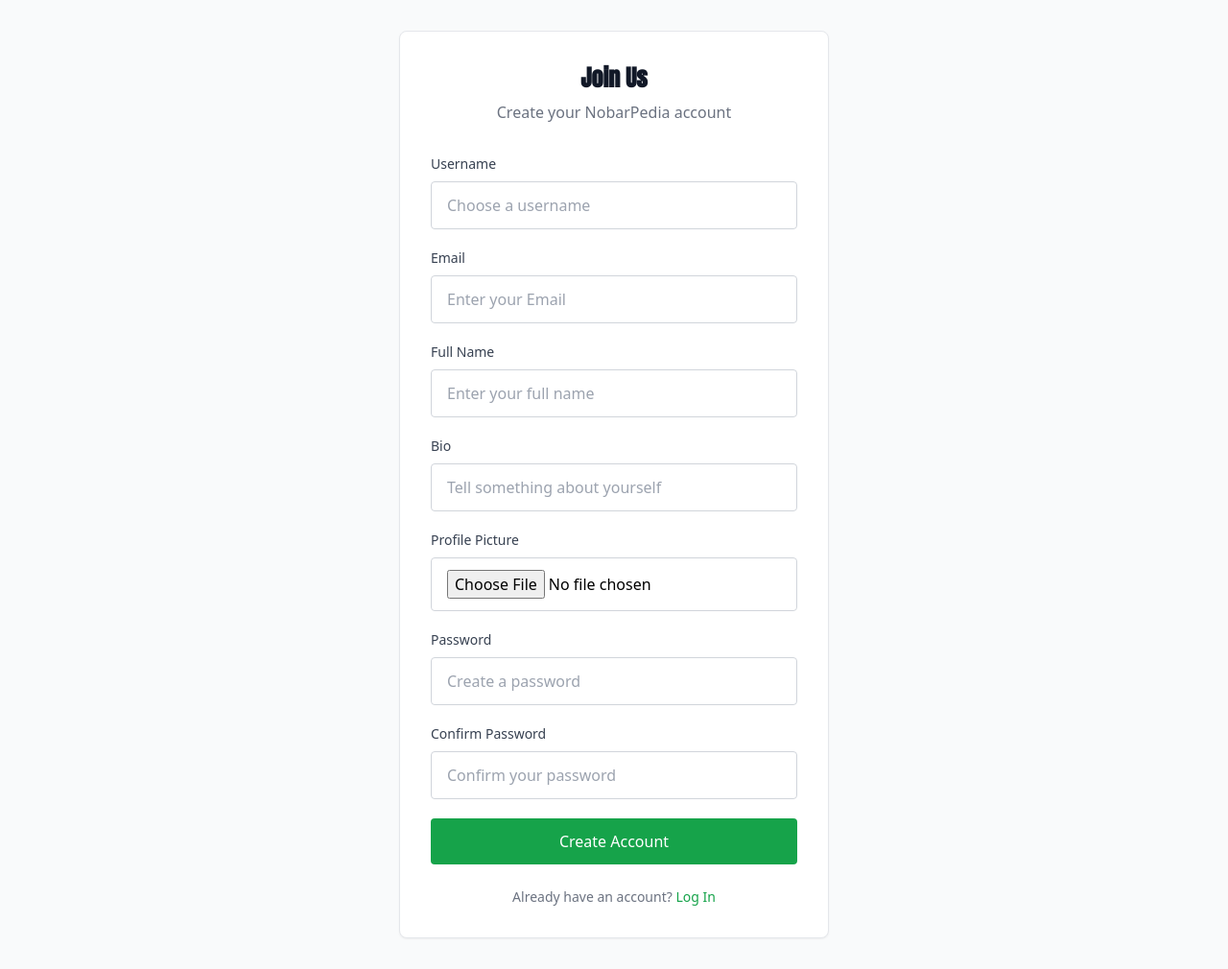
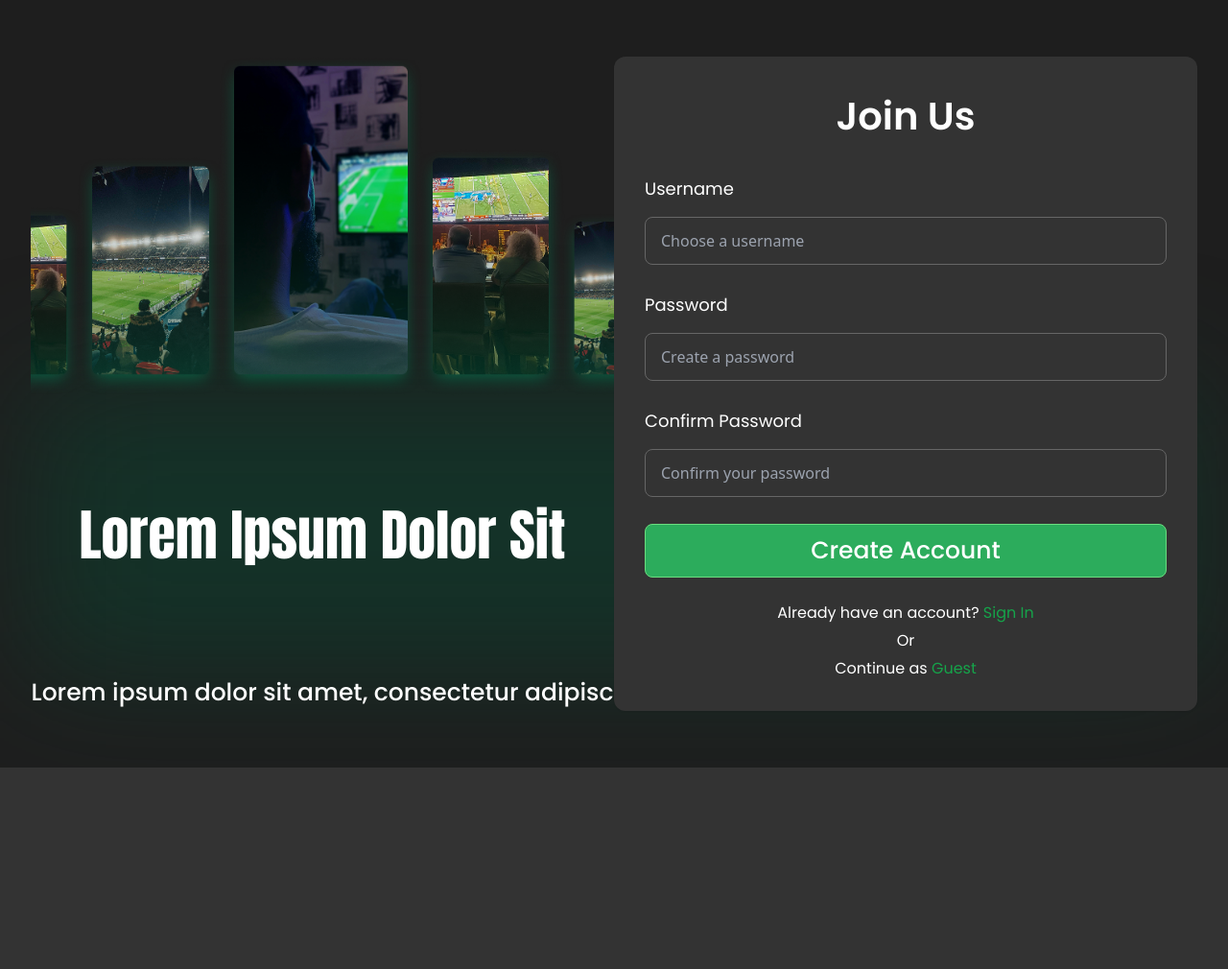
Before and after one commit to pbp-kelompok-a9/NobarPedia, a Django app: page /account/register in a window 1280 px wide. Shown: the whole page at 96% size. After the commit the page ends 800 px from the top, so only its background shows below. Run offline with Django 5.2, Linux system fonts and the light colour scheme; some libraries are stand-ins or nearby versions; some web fonts are replaced.

Commit message:
style register page

```diff
--- a/account/forms.py
+++ b/account/forms.py
@@ -3,27 +3,48 @@ from django.contrib.auth.forms import UserCreationForm
 from django.contrib.auth.models import User
 from .models import Profile
 
+# class CustomUserCreationForm(UserCreationForm):
+#     # email = forms.EmailField(required=True)
+#     fullname = forms.CharField(max_length=100, required=True)
+#     bio = forms.CharField(widget=forms.Textarea, required=False)
+#     profile_picture = forms.ImageField(required=False)
+
+#     class Meta:
+#         model = User
+#         fields = ['username', 'email', 'password1', 'password2', 'fullname', 'bio', 'profile_picture']
+
+#     def save(self, commit=True):
+#         user = super().save(commit=False)
+#         user.email = self.cleaned_data['email']  # Store email ke model user
+#         if commit:
+#             user.save()
+#             # Bikin object Profile baru, store data profil disana, sambungkan sama model user tadi
+#             profile = Profile.objects.create(
+#                 user=user,
+#                 fullname=self.cleaned_data.get('fullname'),
+#                 bio=self.cleaned_data.get('bio'),
+#                 profile_picture=self.cleaned_data.get('profile_picture', None)
+#             )
+#             profile.save()
+#         return user
+
 class CustomUserCreationForm(UserCreationForm):
     # email = forms.EmailField(required=True)
-    fullname = forms.CharField(max_length=100, required=True)
-    bio = forms.CharField(widget=forms.Textarea, required=False)
-    profile_picture = forms.ImageField(required=False)
+    #fullname = forms.CharField(max_length=100, required=True)
+    #bio = forms.CharField(widget=forms.Textarea, required=False)
+    #profile_picture = forms.ImageField(required=False)
 
     class Meta:
         model = User
-        fields = ['username', 'email', 'password1', 'password2', 'fullname', 'bio', 'profile_picture']
+        fields = ['username', 'password1', 'password2']
 
     def save(self, commit=True):
         user = super().save(commit=False)
-        user.email = self.cleaned_data['email']  # Store email ke model user
         if commit:
             user.save()
             # Bikin object Profile baru, store data profil disana, sambungkan sama model user tadi
             profile = Profile.objects.create(
                 user=user,
-                fullname=self.cleaned_data.get('fullname'),
-                bio=self.cleaned_data.get('bio'),
-                profile_picture=self.cleaned_data.get('profile_picture', None)
             )
             profile.save()
         return user
--- a/account/templates/register.html
+++ b/account/templates/register.html
@@ -1,17 +1,52 @@
 {% extends 'base.html' %}
+{% load static %}
 
 {% block meta %}
 <title>Register - NobarPedia</title>
 {% endblock meta %}
 
 {% block content %}
-<div class="form-style">
-  <div class="min-h-screen bg-gray-50 flex items-center justify-center p-8">
-    <div class="max-w-md w-full relative z-10">
-      <div class="bg-white border border-gray-200 rounded-lg p-8 shadow-sm">
+<style>
+.join-us {
+    font-family: "Poppins", sans-serif;
+    font-size: 40px;
+    font-style: normal;
+    font-weight: 600;
+    line-height: normal;
+}
+
+.input-bar {
+    border-radius: 8px;
+    border: 1px solid var(--Neutral-700, #666);
+    background: var(--Neutral-900, #333);
+    color: white;
+}
+
+.btn-signin {
+    border-radius: 8px;
+    border: 1px solid #6ADE7F;
+    background: #2CAC5C;
+    color: white;
+    padding: 8px 28px;
+}
+</style>
+
+<div class="min-h-screen bg-[#1E1E1E] flex items-center justify-center p-8">
+    <div class="flex w-full relative z-10">
+        <!-- Section Kiri: Image -->
+        <div class="w-1/2 flex flex-col justify-between items-center">
+            <!-- Blurry Rectangle -->
+            <div class="absolute bottom-10 left-0 w-full h-[300px] bg-[#0a463241]/50 blur-3xl -z-10"></div>
+            <!-- Image dan Headline -->
+            <img src="{% static 'image/register-frame.png' %}"
+                class="max-w-[749px] w-full h-auto object-contain z-10"></img>
+            <h1 class="text-center text-[58px] z-10"> Lorem Ipsum Dolor Sit </h1>
+            <h2 class="text-center headline z-10"> Lorem ipsum dolor sit amet, consectetur adipisc </h1>
+        </div>
+        <!-- Section Kanan: Form Register -->
+        <div class="bg-[#333] w-1/2 rounded-[12px] p-8 shadow-sm">
             <div class="text-center mb-8">
-        <h2 class="text-2xl font-semibold text-gray-900 mb-2">Join Us</h2>
-        <p class="text-gray-500">Create your NobarPedia account</p>
+                <h4 class="join-us">Join Us</h4>
             </div>
 
             <!-- Form Errors Display -->
@@ -39,20 +74,20 @@
             </div>
             {% endif %}
 
-      <form method="POST" action="" class="space-y-5">
+            <form method="POST" action="" class="space-y-7">
                 {% csrf_token %}
 
                 <div>
-          <label for="username" class="block text-sm font-medium text-gray-700 mb-2">Username</label>
+                    <label for="username" class="block body mb-4">Username</label>
                     <input
                     id="username"
                     name="username"
                     type="text"
                     required
-            class="w-full px-4 py-3 border border-gray-300 rounded focus:outline-none focus:border-green-500 transition duration-200"
+                    class="w-full px-4 py-3 input-bar focus:outline-none focus:border-green-500 transition duration-200"
                     placeholder="Choose a username">
                 </div>
-
+            {% comment %}
 
                 <div>
                     <label for="email" class="block text-sm font-medium text-gray-700 mb-2">Email</label>
@@ -95,33 +130,33 @@
                         type="file"
                         accept="image/*"
                         class="w-full px-4 py-3 border border-gray-300 rounded focus:outline-none focus:border-green-500 transition duration-200">
-        </div>
+                </div> {% endcomment %}
 
                 <div>
-          <label for="password1" class="block text-sm font-medium text-gray-700 mb-2">Password</label>
+                    <label for="password1" class="block body mb-4">Password</label>
                     <input
                     id="password1"
                     name="password1"
                     type="password"
                     required
-            class="w-full px-4 py-3 border border-gray-300 rounded focus:outline-none focus:border-green-500 transition duration-200"
+                    class="w-full px-4 py-3 input-bar focus:outline-none focus:border-green-500 transition duration-200"
                     placeholder="Create a password">
                 </div>
 
                 <div>
-          <label for="password2" class="block text-sm font-medium text-gray-700 mb-2">Confirm Password</label>
+                    <label for="password2" class="block body mb-4">Confirm Password</label>
                     <input
                     id="password2"
                     name="password2"
                     type="password"
                     required
-            class="w-full px-4 py-3 border border-gray-300 rounded focus:outline-none focus:border-green-500 transition duration-200"
+                    class="w-full px-4 py-3 input-bar focus:outline-none focus:border-green-500 transition duration-200"
                     placeholder="Confirm your password">
                 </div>
 
                 <button
                     type="submit"
-          class="w-full bg-green-600 text-white font-medium py-3 px-4 rounded hover:bg-green-700 focus:outline-none focus:ring-2 focus:ring-green-500 focus:ring-offset-2 transition duration-200">
+                    class="w-full btn-signin headline font-medium rounded hover:bg-green-700 transition duration-200">
                     Create Account
                 </button>
             </form>
@@ -147,18 +182,20 @@
             </div>
             {% endif %}
 
-      <div class="mt-6 text-center">
-        <p class="text-gray-500 text-sm">
-          Already have an account?
-          <a href="{% url 'account:login' %}" class="text-green-600 hover:text-green-700 font-medium">
-            Log In
-          </a>
+            <div class="mt-6 text-center flex flex-col gap-1">
+                <p class="footnote">
+                    Already have an account? <a href="{% url 'account:login' %}" class="text-green-600 hover:text-green-700">Sign In</a>
+                </p>
+                <p class="footnote">Or</p>
+                <p class="footnote">
+                    Continue as <a href="{% url 'homepage:show_homepage' %}" class="text-green-600 hover:text-green-700">Guest</a>
                 </p>
             </div>
         </div>
     </div>
 </div>
-</div>
+
+
 
 <script>
 document.querySelector("form").addEventListener("submit", async function(e) {
@@ -171,6 +208,7 @@ document.querySelector("form").addEventListener("submit", async function(e) {
     headers: { "X-CSRFToken": document.querySelector("[name=csrfmiddlewaretoken]").value },
     body: formData,
   });
+
 
   const data = await response.json();
 
@@ -193,7 +231,7 @@ document.querySelector("form").addEventListener("submit", async function(e) {
     for (const [field, errors] of Object.entries(data.errors || {})) {
       errors.forEach(err => {
         msgContainer.innerHTML += `
-          <div class="error-elements px-4 py-3 mb-2 rounded text-sm border bg-red-50 border-red-200 text-red-700">
+          <div class="error-elements text-sm text-red-200">
             <strong>${field}:</strong> ${err}
           </div>`;
       });
```
Also changed, not shown: account/templates/view_profile.html (+6 -1 lines), static/image/no-profile-picture.svg (added), static/image/register-frame.png (added). Lines whose indentation alone changed are shown as unchanged.
